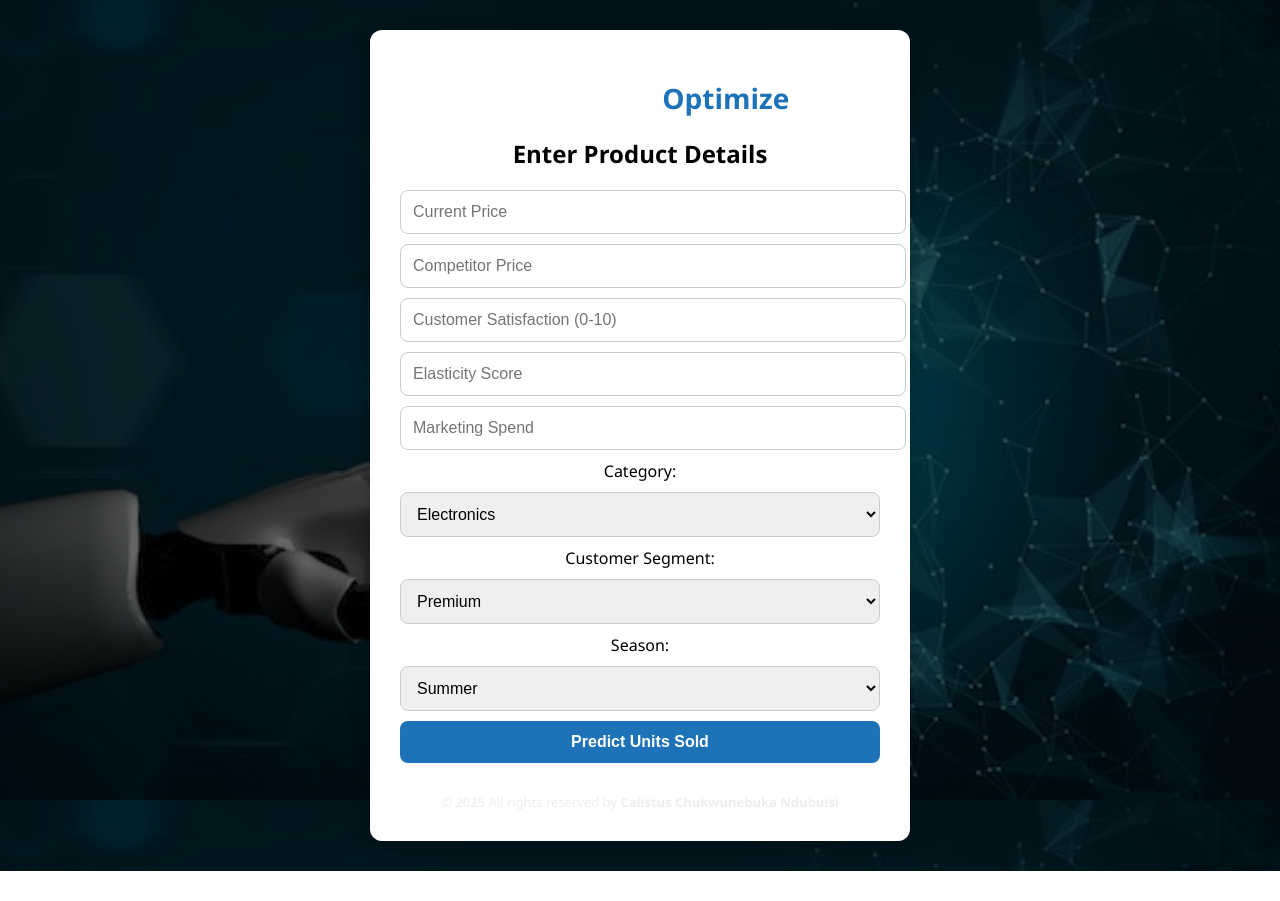
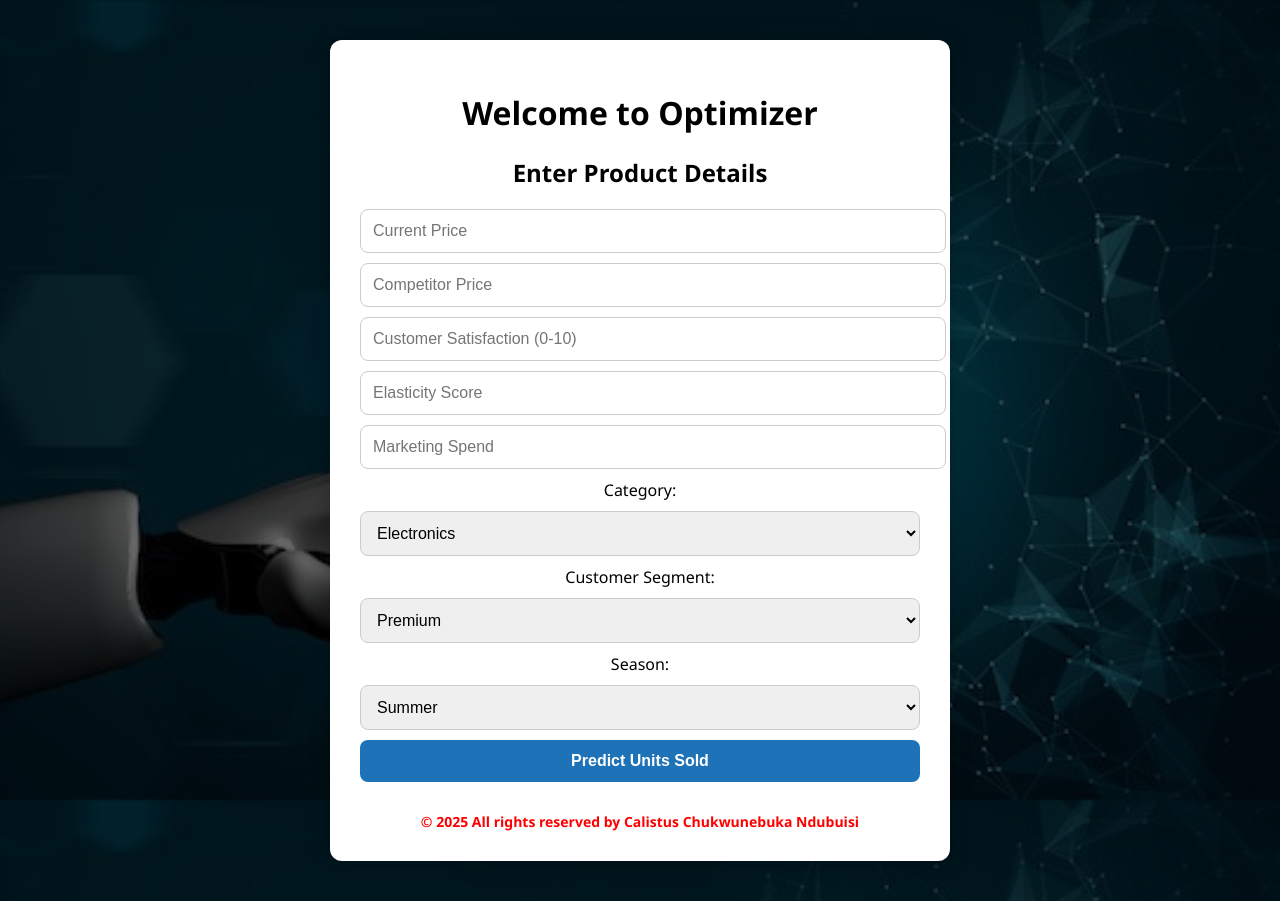
Before and after one commit to romeofx/BAN8600Finalproject, a Flask app: page / in a window 1280 px wide. Before the commit the page ends 871 px from the top, so only its background shows below. Run offline with Flask 3, Linux system fonts and the light colour scheme; parts of the project's set-up code (start-up, migrations or seed data) failed here and were passed over.

Commit message:
static update

```diff
--- a/static/style.css
+++ b/static/style.css
@@ -12,28 +12,18 @@ body {
     display: flex;
     justify-content: center;
     align-items: center;
-    padding: 30px 10px;
+    padding: 40px 10px;
+    box-sizing: border-box;
 }
 
 .content {
     width: 100%;
-    max-width: 480px;
+    max-width: 560px;
     background: white;
     padding: 30px;
     border-radius: 12px;
     box-shadow: 0 0 20px rgba(0,0,0,0.3);
     text-align: center;
-}
-
-.title {
-    font-size: 28px;
-    font-weight: bold;
-    margin-bottom: 20px;
-    color: white;
-}
-
-.title span {
-    color: #1d72b8;
 }
 
 form input,
@@ -53,22 +43,39 @@ form button {
     color: white;
     border: none;
     cursor: pointer;
-    transition: background 0.3s ease-in-out;
     font-weight: bold;
+    transition: background 0.3s;
 }
 
 form button:hover {
     background-color: #155a91;
 }
 
-.result {
-    margin-top: 20px;
-    font-size: 20px;
-    color: #333;
+.welcome-title {
+    font-size: 28px;
+    margin-bottom: 20px;
+    font-weight: bold;
+    color: #ffffff;
+}
+
+.brand-name {
+    color: #1d72b8;
+    background-color: #ffffff;
+    padding: 2px 6px;
+    border-radius: 4px;
 }
 
 footer {
     margin-top: 30px;
-    color: #eee;
-    font-size: 13px;
+    color: red;
+    font-size: 14px;
+    font-weight: bold;
 }
+
+/* Responsive Enhancements */
+@media (max-width: 500px) {
+    .content {
+        width: 90%;
+        padding: 20px;
+    }
+}
--- a/templates/index.html
+++ b/templates/index.html
@@ -9,7 +9,7 @@
 <body>
     <div class="overlay">
         <div class="content">
-            <h1 class="title">Welcome to <span>Optimize</span></h1>
+            <h1 class="title">Welcome to <span>Optimizer</span></h1>
 
             <div class="form-container">
                 <h2>Enter Product Details</h2>
```
